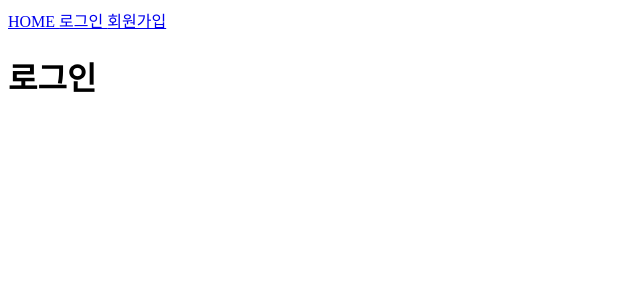
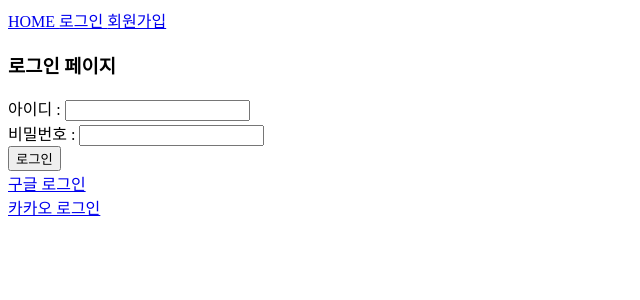
Before and after one commit to JeonghoonAHN0510/250526_Web_Spring2, a React (Vite) app in the folder src/main/reactapp/: page /login in a window 1280 px wide. Shown: the top 300 px of the page, without its empty margins (0-640 px from the left). Built offline with nearby package versions, Linux system fonts and the light colour scheme; no server answers.

Commit message:
feat : day100 - 로그인 연동 + 권한 - 스프링 시큐리티 + Cors 설정 방법

```diff
--- a/src/main/reactapp/src/web2/App.jsx
+++ b/src/main/reactapp/src/web2/App.jsx
@@ -1,6 +1,7 @@
 import { BrowserRouter as Router, Routes, Route, Link } from 'react-router-dom';
 import RoleRoute from './components/RoleRoute';
 import Header from './components/Header';
+import Login from './pages/user/Login';
 
 export default function App(props) {
     return (
@@ -12,7 +13,7 @@ export default function App(props) {
                     {/* 1. 누구자 접근 가능 */}
                     <Route path='/' element={<h1>메인페이지</h1>} />
                     <Route path='/signup' element={<h1> 회원가입 </h1>} />
-                    <Route path='/login' element={<h1> 로그인 </h1>} />
+                    <Route path='/login' element={<Login />} />
                     {/* 2. USER || ADMIN만 접근 가능 */}
                     <Route element={<RoleRoute roles={["USER", "ADMIN"]} />}>
                         <Route path='/user/info' element={<h1> 마이페이지 </h1>} />
@@ -26,5 +27,5 @@ export default function App(props) {
                 </Routes>
             </Router>
         </>
-    ) // return end
-} // func end
+    ); // return end
+}; // func end
--- /dev/null
+++ b/src/main/reactapp/src/web2/pages/user/Login.jsx
@@ -0,0 +1,38 @@
+import axios from "axios";
+import { useState } from "react";
+
+export default function Login(props) {
+    // 1. 입력받은 아이디/패스워드 상태
+    const [uid, SetUid] = useState("");
+    const [upwd, SetUpwd] = useState("");
+    // 2. 로그인 요청
+    const postLogin = async () => {
+        try {
+            const obj = { uid, upwd };
+            const option = { withCredentials: true };
+
+            const response = await axios.post("http://localhost:8080/api/user/login", obj, option);
+            if (response.data != '') {
+                alert('로그인 성공');
+                location.href = '/';      // 페이지 전체 렌더링
+            } else {
+                alert('로그인 실패');
+            }; // if end
+        } catch (error) {
+            console.log(error);
+        }; // try-catch end
+    }; // func end
+
+    return (
+        <>
+            <h3>로그인 페이지</h3>
+            <form>
+                아이디 : <input value={uid} onChange={(input) => SetUid(input.target.value)} /> <br />
+                비밀번호 : <input type="password" value={upwd} onChange={(input) => SetUpwd(input.target.value)} /> <br />
+                <button type="button" onClick={postLogin}>로그인</button> <br />
+                <a href="http://localhost:8080/oauth2/authorization/google">구글 로그인</a> <br />
+                <a href="http://localhost:8080/oauth2/authorization/kakao">카카오 로그인</a>
+            </form>
+        </>
+    ); // return end
+}; // func end
```
Also changed, not shown: 2 other files (tests, documents, lock files or other folders).
